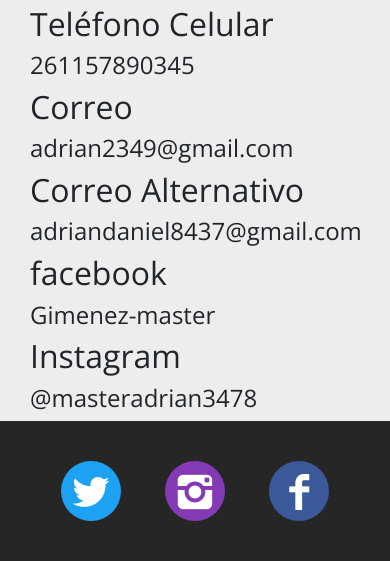
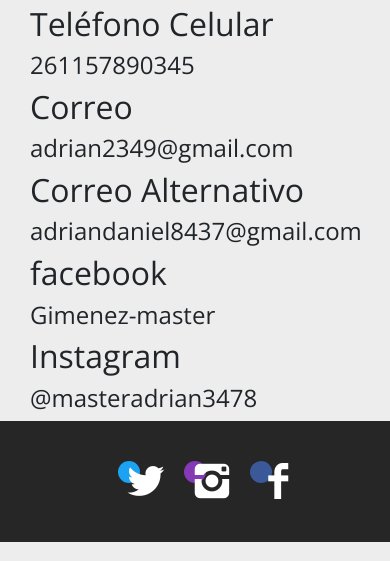
Before and after one commit to ADRIAN7791/adriangimenez.github.io, a plain HTML site: page index.html in a window 390 px wide. Shown: the part 2661-3222 px from the top of the page. Drawn offline with nearby package versions, Linux system fonts and the light colour scheme.

Commit message:
footer redes mas cambios

```diff
--- a/css/estilos.css
+++ b/css/estilos.css
@@ -195,7 +195,7 @@ img{
 			/*----------footer redes sociales.........*/
 
 			.redes-sociales{
-				width: 100%;
+				width: 50%;
 				height: auto;
 				padding: 40px 0px;
 				margin-bottom: 40px;
@@ -214,13 +214,13 @@ img{
 
 
 			.redes-sociales a.icono{
-				width: 60px;
-				height: 60px;
+				width: 22px;
+			    height: 22px;
 			    font-size: 40px;
-				line-height: 60px;
-				color:#fff;
+			    line-height: 22px;
+			    color: #fff;
 			    text-align: center;
-				background:#cbcbcb;
+			    background: #cbcbcb;
 			    display: inline-block;
 			    margin: 0px 20px;
 			    text-decoration: none;
```
Lines whose indentation alone changed are shown as unchanged.
